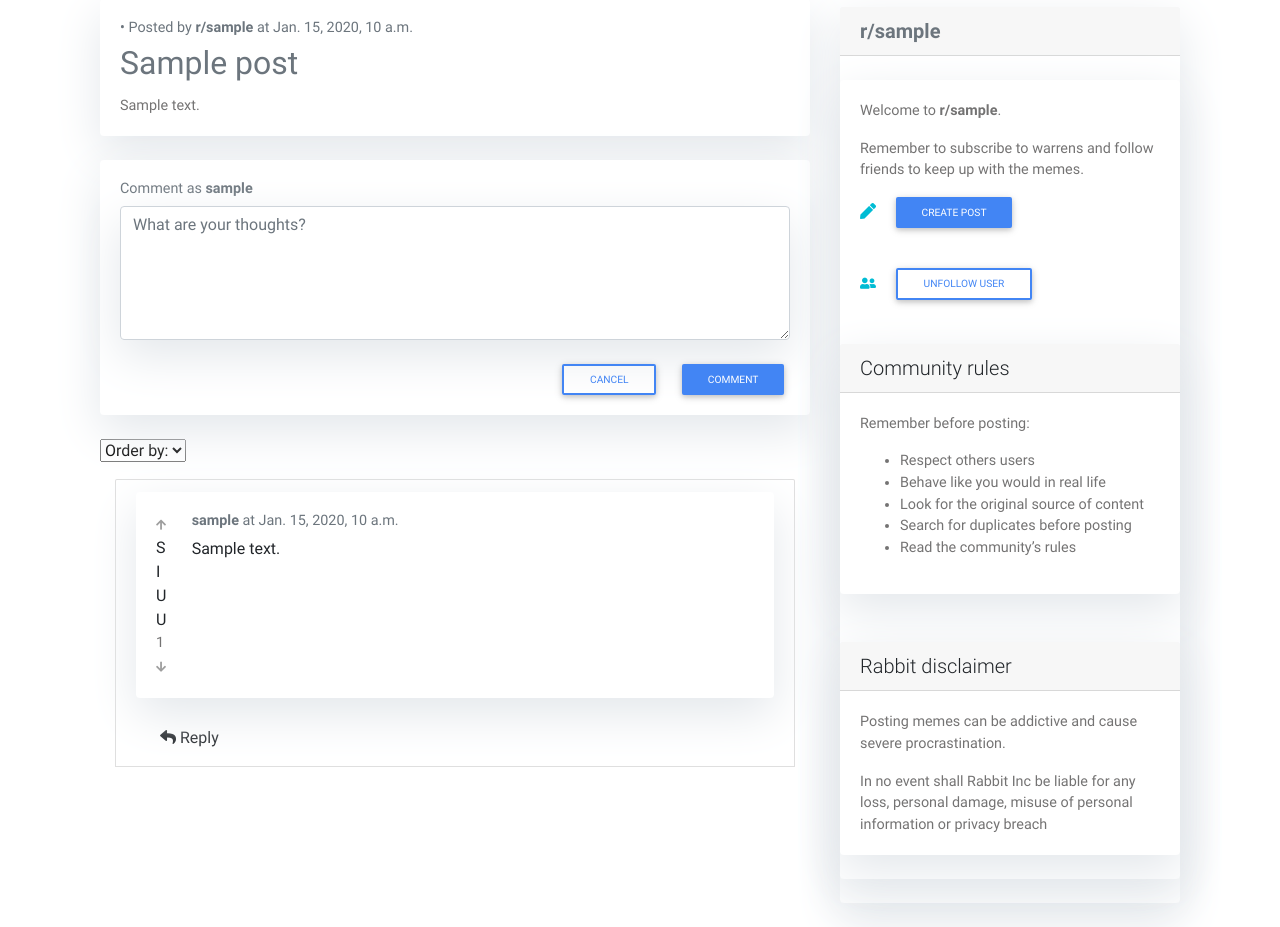
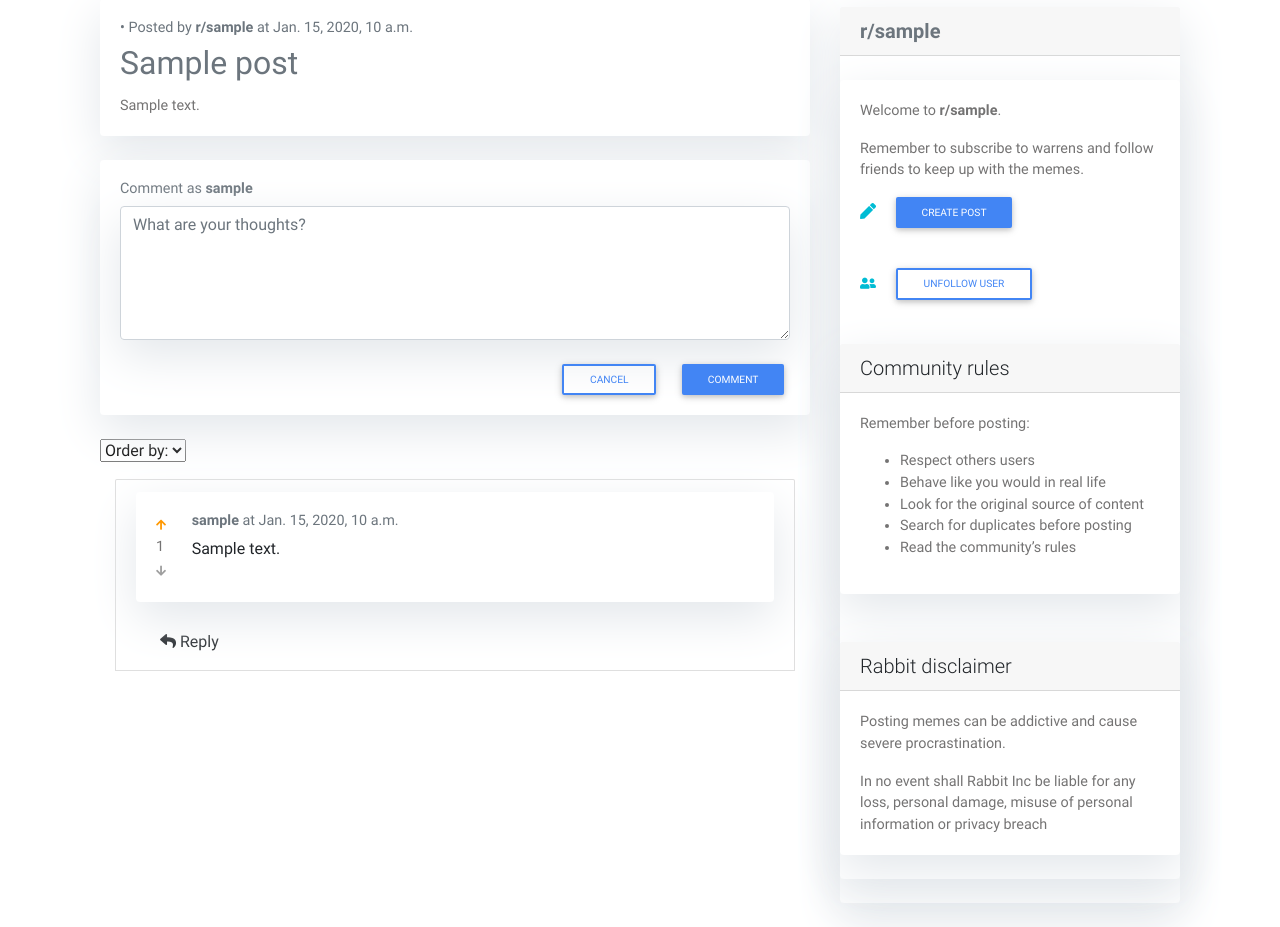
Before and after one commit to UB-ES-19/B2-rabbit, a Django app: page /p/1 in a window 1280 px wide. Shown: the part 80-1007 px from the top of the page. Run offline with Django 3.2, Linux system fonts and the light colour scheme; a user stored in the database is signed in; tables that the repository leaves empty hold one stand-in row (values such as "Sample post"); grey boxes marked "Sample" are stand-in pictures; some libraries are stand-ins or nearby versions.

Commit message:
Funciona per a comentaris.

```diff
--- a/rabbitApp/templates/comments.html
+++ b/rabbitApp/templates/comments.html
@@ -5,14 +5,22 @@
                 <div class="card-body">
                     <form id="{{ post.id }}{{ node.value.id }}form">
                         {% csrf_token %}
-                        <a class="card-text"  id = "buttonup" onclick="enviarVotacioComment('{{ post.id }}','{{node.value.id }}','True')"><i class="fas fa-arrow-up small grey-text" id="arrowup"></i></a>
                         {% if node.value in scores_true %}
-                            SIUU
+                            <a class="card-text"  id = "buttonup" onclick="enviarVotacioComment('{{ post.id }}','{{node.value.id }}','True')"><i class="fas fa-arrow-up small orange-text" id="{{ post.id }}{{ node.value.id }}arrowup"></i></a>
+                            <p class="card-text" id="p1{{ post.id }}{{ node.value.id }}" style="margin-bottom: 0">{{  node.value.get_score }}</p>
+                            <a class="card-text" onclick="enviarVotacioComment('{{ post.id }}','{{node.value.id }}','False')" ><i class="fas fa-arrow-down small grey-text" id="{{ post.id }}{{ node.value.id }}arrowdown"></i></a>
+
                         {% elif node.value in scores_false %}
-                            NOOO
+                            <a class="card-text"  id = "buttonup" onclick="enviarVotacioComment('{{ post.id }}','{{node.value.id }}','True')"><i class="fas fa-arrow-up small grey-text" id="{{ post.id }}{{ node.value.id }}arrowup"></i></a>
+                            <p class="card-text" id="p1{{ post.id }}{{ node.value.id }}" style="margin-bottom: 0">{{  node.value.get_score }}</p>
+                            <a class="card-text" onclick="enviarVotacioComment('{{ post.id }}','{{node.value.id }}','False')" ><i class="fas fa-arrow-down small orange-text" id="{{ post.id }}{{ node.value.id }}arrowdown"></i></a>
+
+                        {% else %}
+                            <a class="card-text"  id = "buttonup" onclick="enviarVotacioComment('{{ post.id }}','{{node.value.id }}','True')"><i class="fas fa-arrow-up small grey-text" id="{{ post.id }}{{ node.value.id }}arrowup"></i></a>
+                            <p class="card-text" id="p1{{ post.id }}{{ node.value.id }}" style="margin-bottom: 0">{{  node.value.get_score }}</p>
+                            <a class="card-text" onclick="enviarVotacioComment('{{ post.id }}','{{node.value.id }}','False')" ><i class="fas fa-arrow-down small grey-text" id="{{ post.id }}{{ node.value.id }}arrowdown"></i></a>
+
                         {% endif %}
-                        <p class="card-text" id="p1{{ post.id }}{{ node.value.id }}" style="margin-bottom: 0">{{  node.value.get_score }}</p>
-                        <a class="card-text" onclick="enviarVotacioComment('{{ post.id }}','{{node.value.id }}','False')" ><i class="fas fa-arrow-down small grey-text"></i></a>
                     </form>
                 </div>
 
@@ -73,6 +81,13 @@
                 success: (data) => {
                     if (data.status == 'ok'){
                         document.getElementById("p1"+id+id_com).innerHTML =  data.score;
+                        if(votacio == 'True') {
+                            $('#'+id+id_com+'arrowup').toggleClass("fas fa-arrow-up small grey-text fas fa-arrow-up small orange-text ");
+                            document.getElementById(id+id_com+"arrowdown").setAttribute("class", "fas fa-arrow-down small grey-text");
+                        }else{
+                            $('#'+id+id_com+'arrowdown').toggleClass("fas fa-arrow-up small grey-text fas fa-arrow-up small orange-text ");
+                            document.getElementById(id+id_com+"arrowup").setAttribute("class", "fas fa-arrow-up small grey-text");
+                        }
                     } else{
                         alert(data.message)
                     }
```
